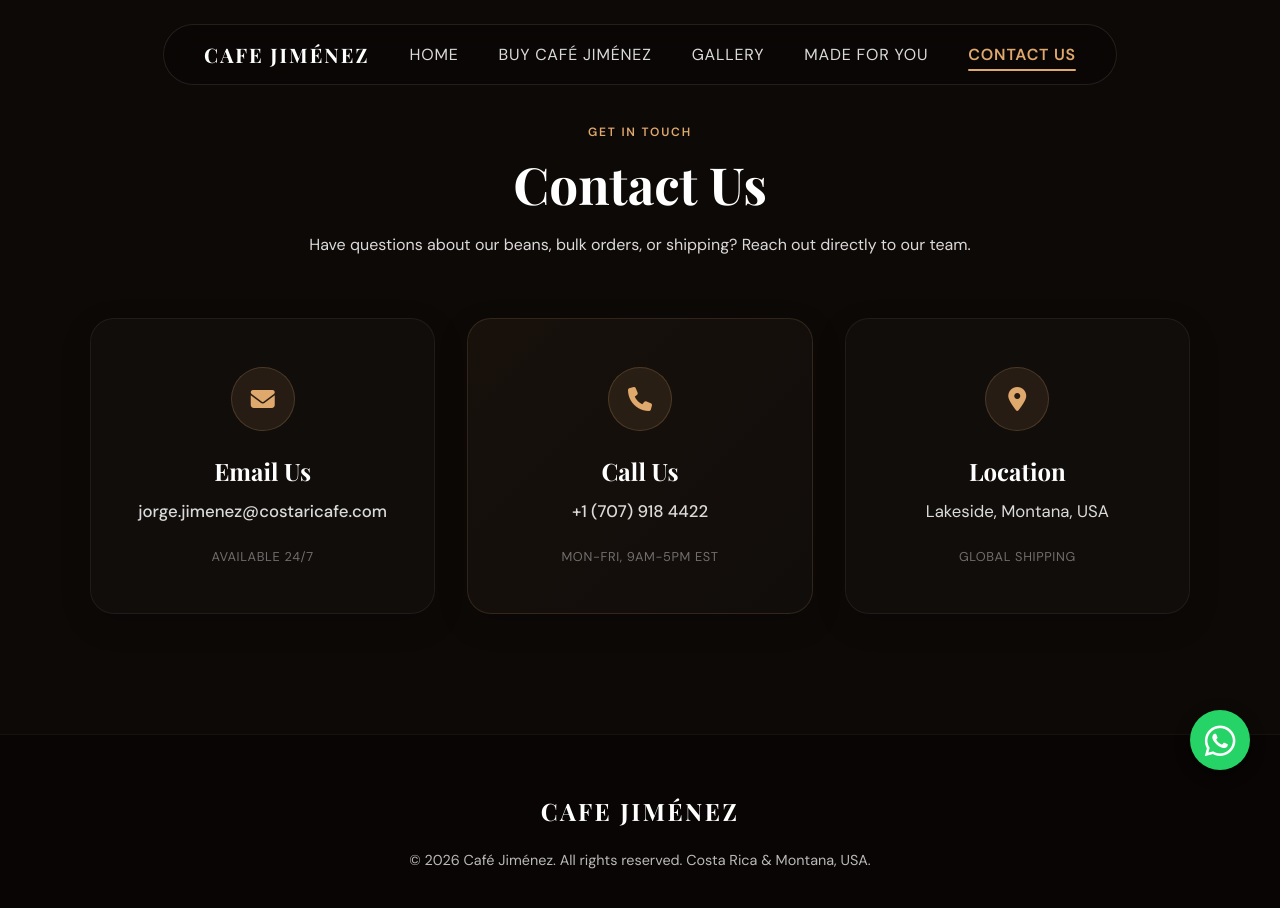
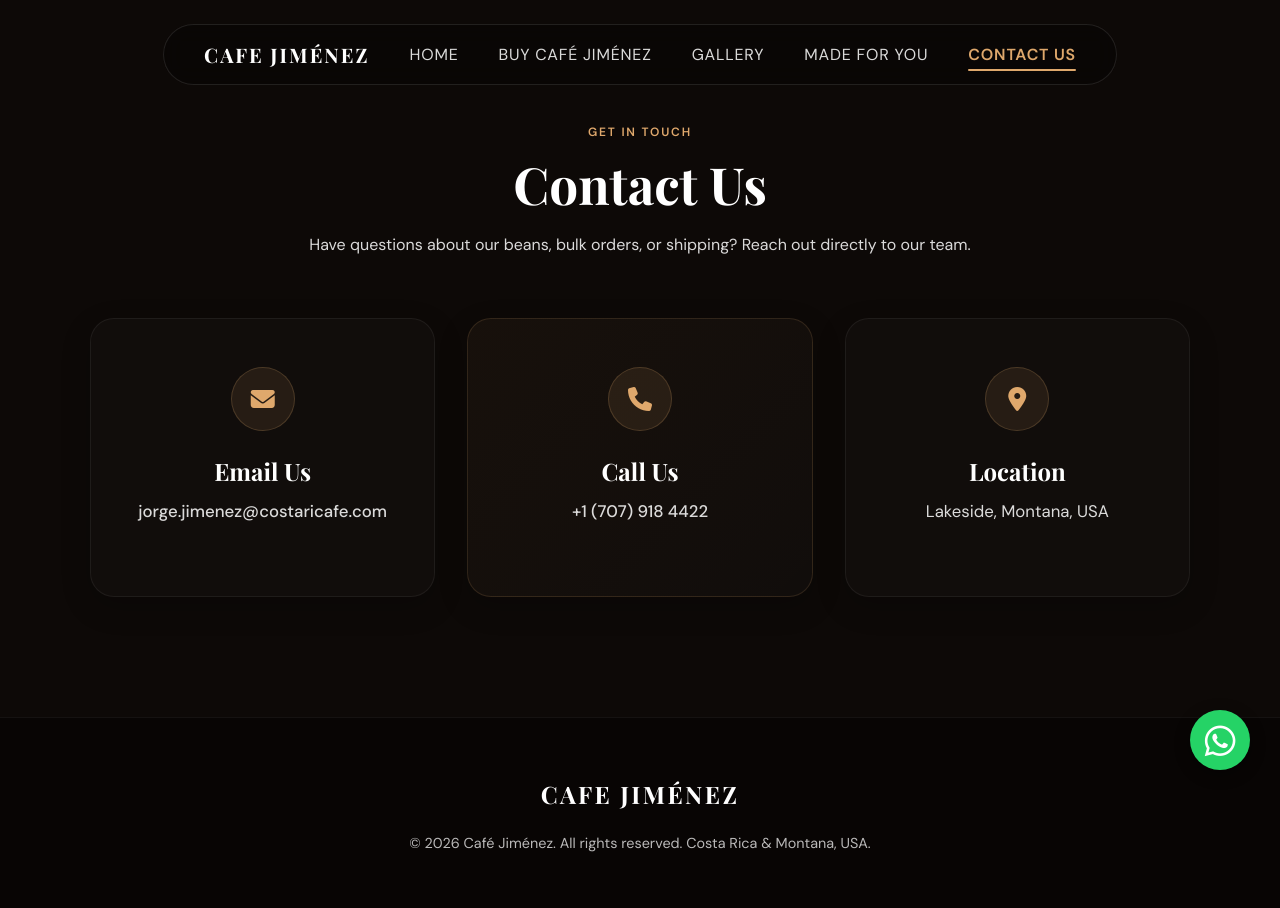
Before and after one commit to EvanDeve/cafejimenez, a Next.js app: page /contact in a window 1280 px wide. Shown: the top 908 px of the page. Built offline with nearby package versions, Linux system fonts and the light colour scheme.

Commit message:
Remove small hints from contact cards

```diff
--- a/app/contact/page.tsx
+++ b/app/contact/page.tsx
@@ -27,7 +27,6 @@ export default function ContactPage() {
                   jorge.jimenez@costaricafe.com
                 </a>
               </p>
-              <span className="card-hint">Available 24/7</span>
             </div>
 
             <div className="contact-card highlighted">
@@ -40,7 +39,6 @@ export default function ContactPage() {
                   +1 (707) 918 4422
                 </a>
               </p>
-              <span className="card-hint">Mon-Fri, 9am-5pm EST</span>
             </div>
 
             <div className="contact-card">
@@ -49,7 +47,6 @@ export default function ContactPage() {
               </div>
               <h3>Location</h3>
               <p>Lakeside, Montana, USA</p>
-              <span className="card-hint">Global Shipping</span>
             </div>
           </div>
         </div>
```
